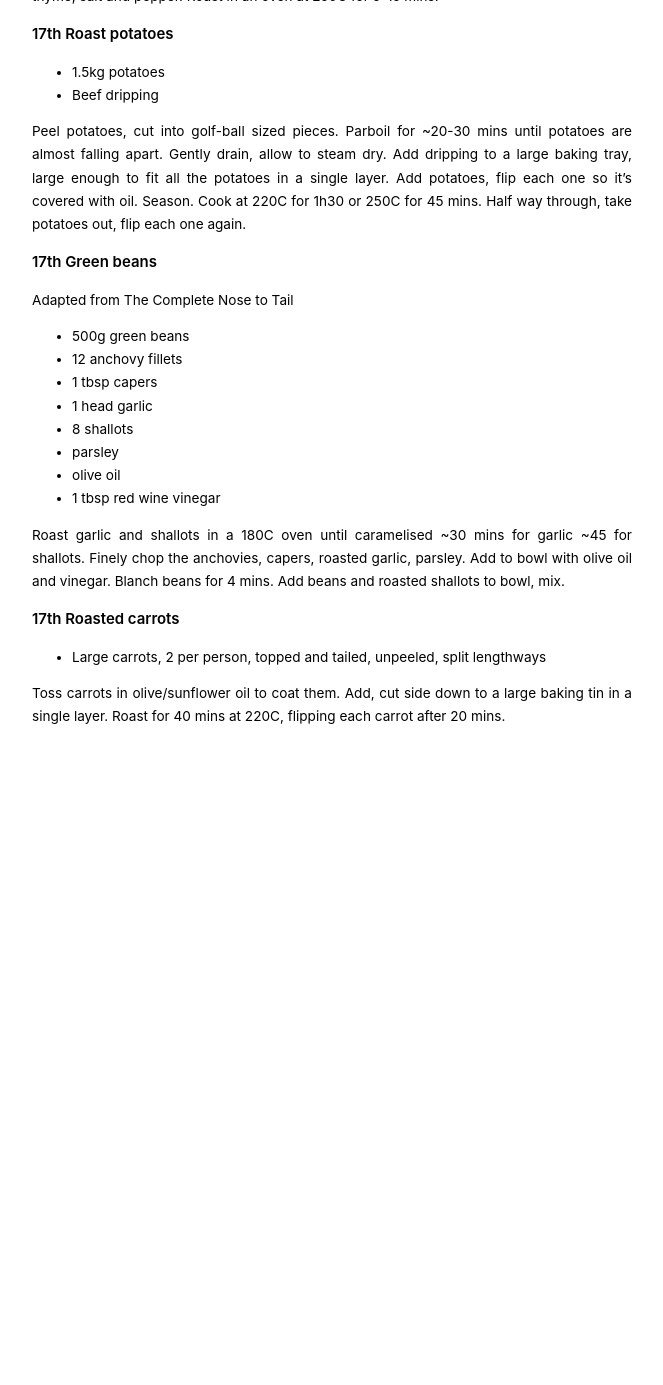
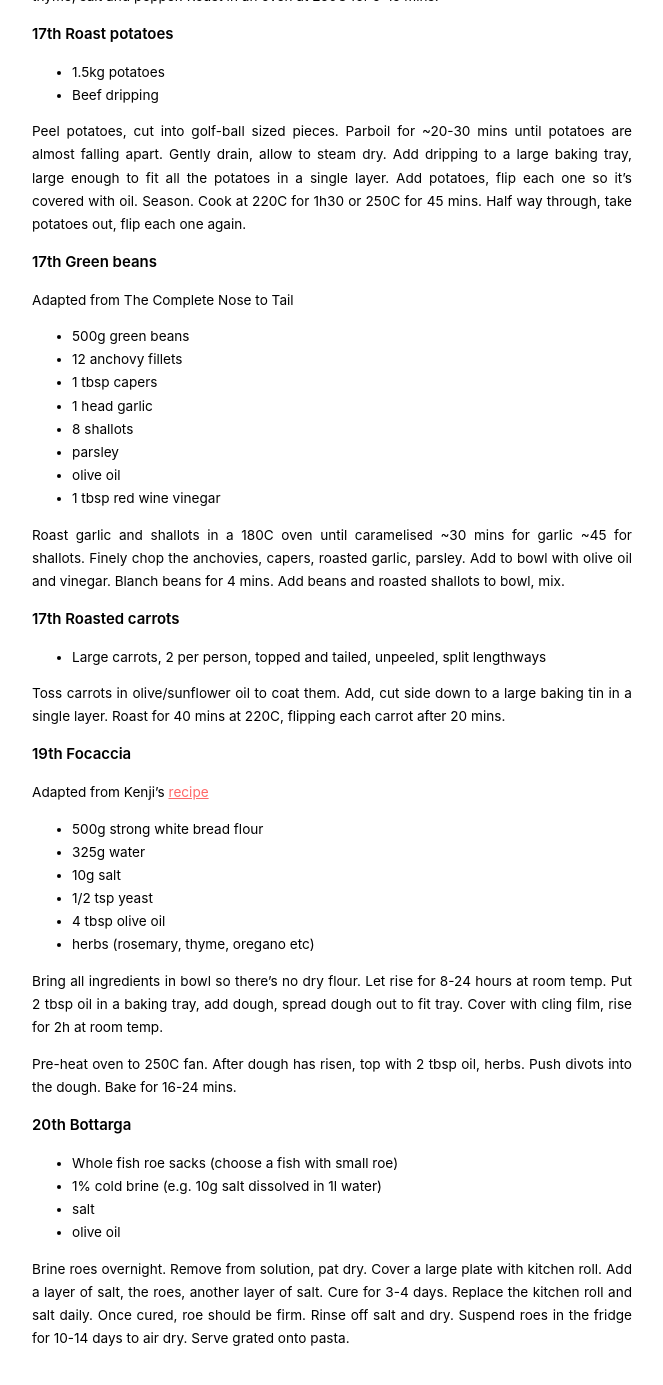
Before and after one commit to jamesroutley/routley.io, a Jekyll site: the page built from food/_posts/2016-12-01-December-2016.md, in a window 1280 px wide and 1400 px high, scrolled down 2865 px. Shown: the top 1385 px of the window, without its empty margins (308-971 px from the left). Built offline with Jekyll 4.4.1, drawn with Linux system fonts in a browser that asks for light colours; before the commit the page ends 3644 px from its top, so only the background shows below that.

Commit message:
Adding recipes

```diff
--- a/food/_posts/2016-12-01-December-2016.md
+++ b/food/_posts/2016-12-01-December-2016.md
@@ -158,3 +158,29 @@ Roast garlic and shallots in a 180C oven until caramelised ~30 mins for garlic ~
 - Large carrots, 2 per person, topped and tailed, unpeeled, split lengthways
 
 Toss carrots in olive/sunflower oil to coat them. Add, cut side down to a large baking tin in a single layer. Roast for 40 mins at 220C, flipping each carrot after 20 mins.
+
+
+## 19th Focaccia
+
+Adapted from Kenji's [recipe](http://www.seriouseats.com/recipes/2015/02/easy-no-knead-olive-rosemary-pistachio-focaccia-kenji-recipe.html)
+
+- 500g strong white bread flour
+- 325g water
+- 10g salt
+- 1/2 tsp yeast
+- 4 tbsp olive oil
+- herbs (rosemary, thyme, oregano etc)
+
+Bring all ingredients in bowl so there's no dry flour. Let rise for 8-24 hours at room temp. Put 2 tbsp oil in a baking tray, add dough, spread dough out to fit tray. Cover with cling film, rise for 2h at room temp.
+
+Pre-heat oven to 250C fan. After dough has risen, top with 2 tbsp oil, herbs. Push divots into the dough. Bake for 16-24 mins.
+
+
+## 20th Bottarga
+
+- Whole fish roe sacks (choose a fish with small roe)
+- 1% cold brine (e.g. 10g salt dissolved in 1l water)
+- salt
+- olive oil
+
+Brine roes overnight. Remove from solution, pat dry. Cover a large plate with kitchen roll. Add a layer of salt, the roes, another layer of salt. Cure for 3-4 days. Replace the kitchen roll and salt daily. Once cured, roe should be firm. Rinse off salt and dry. Suspend roes in the fridge for 10-14 days to air dry. Serve grated onto pasta.
```
Also changed, not shown: food/_posts/2017-01-01-January-2017.md (added, +49 -0 lines).
